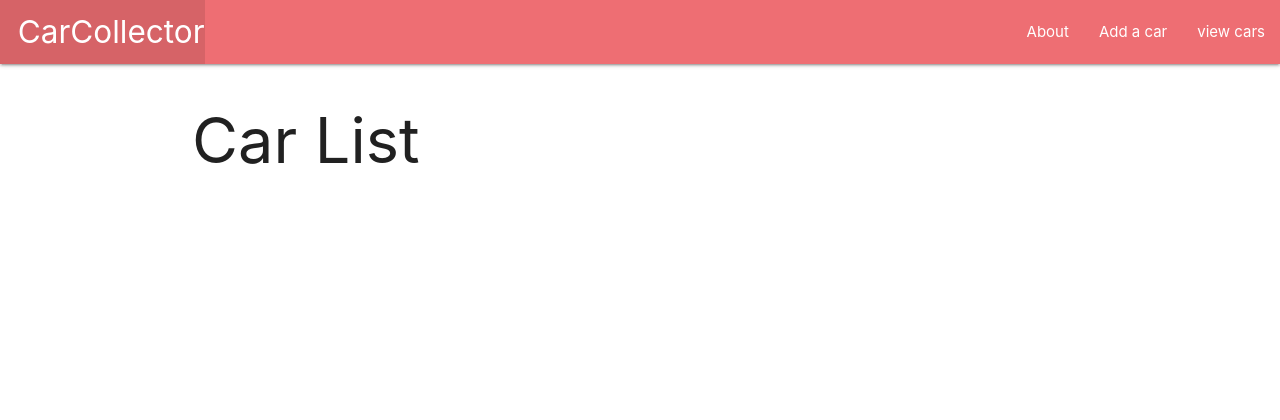
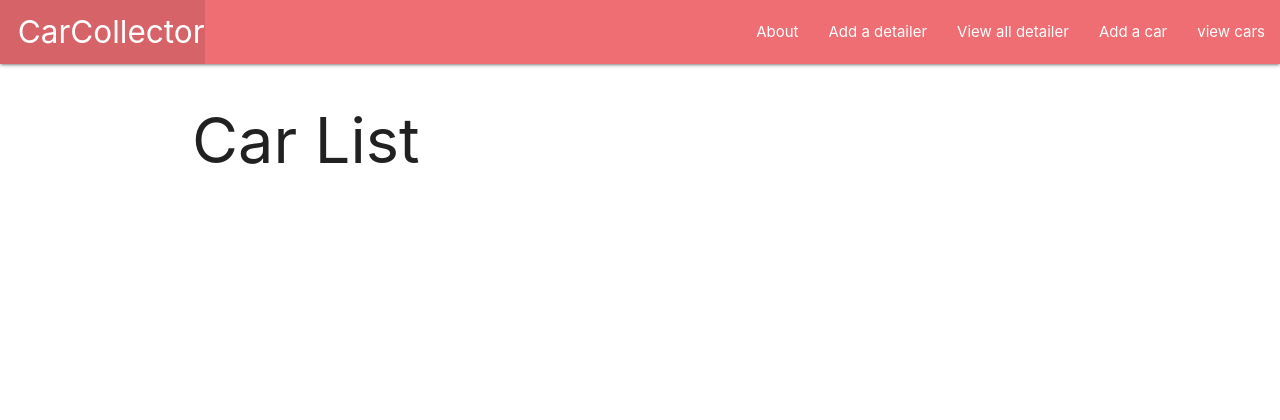
Before and after one commit to victor402/Car-Collector, a Django app: page /cars/ in a window 1280 px wide. Shown: the top 420 px of the page. Run offline with Django 4.2, Linux system fonts and the light colour scheme; data that the repository does not hold is empty.

Commit message:
got the detailer working

```diff
--- a/main_app/admin.py
+++ b/main_app/admin.py
@@ -1,7 +1,7 @@
 from django.contrib import admin
-from .models import Car, Gassing, DetailShop
+from .models import Car, Gassing, Detailer
 
 # Register your models here.
 admin.site.register(Car)
 admin.site.register(Gassing)
-admin.site.register(DetailShop)
+admin.site.register(Detailer)
--- a/main_app/models.py
+++ b/main_app/models.py
@@ -10,7 +10,7 @@ GASES = (
 
 # Create your models here.
 
-class DetailShop(models.Model):
+class Detailer(models.Model):
     name = models.CharField(max_length=50)
     location = models.CharField(max_length=100)
 
@@ -25,7 +25,7 @@ class Car(models.Model):
     model = models.CharField(max_length=100)
     description = models.TextField(max_length=300)
     year = models.IntegerField('year')
-    detail_shops = models.ManyToManyField(DetailShop)
+    detail_shops = models.ManyToManyField(Detailer)
 
 
 
--- a/main_app/templates/base.html
+++ b/main_app/templates/base.html
@@ -28,7 +28,11 @@
             </li>
           </ul>
           <ul class="right">
-            <li><a href="/about">About</a></li>
+            <li><a href="{% url 'about' %}">About</a></li>
+            <li><a href="{% url 'detailshops_create' %}">Add a detailer</a></li>
+            <li>
+              <a href="{% url 'detailshops_index' %}">View all detailer</a>
+            </li>
             <li><a href="{% url 'cars_create' %}">Add a car</a></li>
             <li><a href="{% url 'index' %}">view cars</a></li>
           </ul>
--- a/main_app/templates/cars/detail.html
+++ b/main_app/templates/cars/detail.html
@@ -33,7 +33,7 @@
       <tbody>
         {% for gassing in car.gassing_set.all %}
         <tr>
-          <td>{{gassinging.date}}</td>
+          <td>{{gassing.date}}</td>
           <td>{{gassing.get_gas_display}}</td>
         </tr>
         {% endfor %}
--- a/main_app/urls.py
+++ b/main_app/urls.py
@@ -11,9 +11,9 @@ urlpatterns = [
     path('cars/<int:pk>/delete/', views.CarDelete.as_view(), name='cars_delete'),
     path('cars/<int:car_id>/add_gassing/', views.add_gassing, name='add_gassing'),
     path('cars/<int:car_id>/assoc_detailshop/<int:detailshop_id>/', views.assoc_detail_shop, name='assoc_detailshop'),
-    path('detailshops/', views.DetailShopList.as_view(), name='detailshops_index'),
-    path('detailshops/<int:pk>/', views.DetailShopDetail.as_view(), name='detailshops_detail'),
-    path('detailshops/create/', views.DetailShopCreate.as_view(), name='detailshops_create'),
-    path('detailshops/<int:pk>/update/', views.DetailShopUpdate.as_view(), name='detailshops_update'),
-    path('detailshops/<int:pk>/delete/', views.DetailShopDelete.as_view(), name='detailshops_delete'),
+    path('detailshops/', views.DetailerList.as_view(), name='detailshops_index'),
+    path('detailshops/<int:pk>/', views.DetailerDetail.as_view(), name='detailshops_detail'),
+    path('detailshops/create/', views.DetailerCreate.as_view(), name='detailshops_create'),
+    path('detailshops/<int:pk>/update/', views.DetailerUpdate.as_view(), name='detailshops_update'),
+    path('detailshops/<int:pk>/delete/', views.DetailerDelete.as_view(), name='detailshops_delete'),
    ]
--- a/main_app/views.py
+++ b/main_app/views.py
@@ -6,7 +6,7 @@ from django.shortcuts import render, redirect
 from django.views.generic.edit import CreateView, UpdateView, DeleteView
 from django.views.generic import ListView, DetailView
 
-from .models import Car, DetailShop
+from .models import Car, Detailer
 from .forms import GassingForm
 
 # Add the following import
@@ -25,7 +25,7 @@ def cars_index(request):
 
 def cars_detail(request, car_id):
   car = Car.objects.get(id=car_id)
-  detail_shops_car_doesnt_have = DetailShop.objects.exclude(id__in = car.detail_shops.all().values_list('id'))
+  detail_shops_car_doesnt_have = Detailer.objects.exclude(id__in = car.detail_shops.all().values_list('id'))
   gassing_form = GassingForm()
   return render(request, 'cars/detail.html', {'car': car, 'gassing_form': gassing_form, 'detail_shops':detail_shops_car_doesnt_have})
 
@@ -56,22 +56,22 @@ class CarDelete(DeleteView):
   model = Car
   success_url = '/cars/'
 
-class DetailShopList(ListView):
-  model = DetailShop
+class DetailerList(ListView):
+  model = Detailer
 
-class DetailShopDetail(DetailView):
-  model = DetailShop
+class DetailerDetail(DetailView):
+  model = Detailer
 
-class DetailShopCreate(CreateView):
-  model = DetailShop
-  fields = '_all_'
+class DetailerCreate(CreateView):
+  model = Detailer
+  fields = '__all__'
 
-class DetailShopUpdate(UpdateView):
-  model = DetailShop
+class DetailerUpdate(UpdateView):
+  model = Detailer
   fields = ['name', 'location']
 
-class DetailShopDelete(DeleteView):
-  model = DetailShop
+class DetailerDelete(DeleteView):
+  model = Detailer
   success_url = '/detail_shops/'
 
 
```
Also changed, not shown: main_app/migrations/0004_detailer_alter_gassing_options_alter_gassing_date_and_more.py, main_app/migrations/0005_rename_shop_detail_shop_and_more.py (deleted), main_app/templates/main_app/detailer_delete.html (renamed from main_app/templates/main_app/detailshop_delete.html), main_app/templates/main_app/detailer_detail.html (renamed from main_app/templates/main_app/detailshop_detail.html), main_app/templates/main_app/detailer_form.html (renamed from main_app/templates/main_app/detailshop_form.html), main_app/templates/main_app/detailer_list.html (renamed from main_app/templates/main_app/detailshop_list.html).
